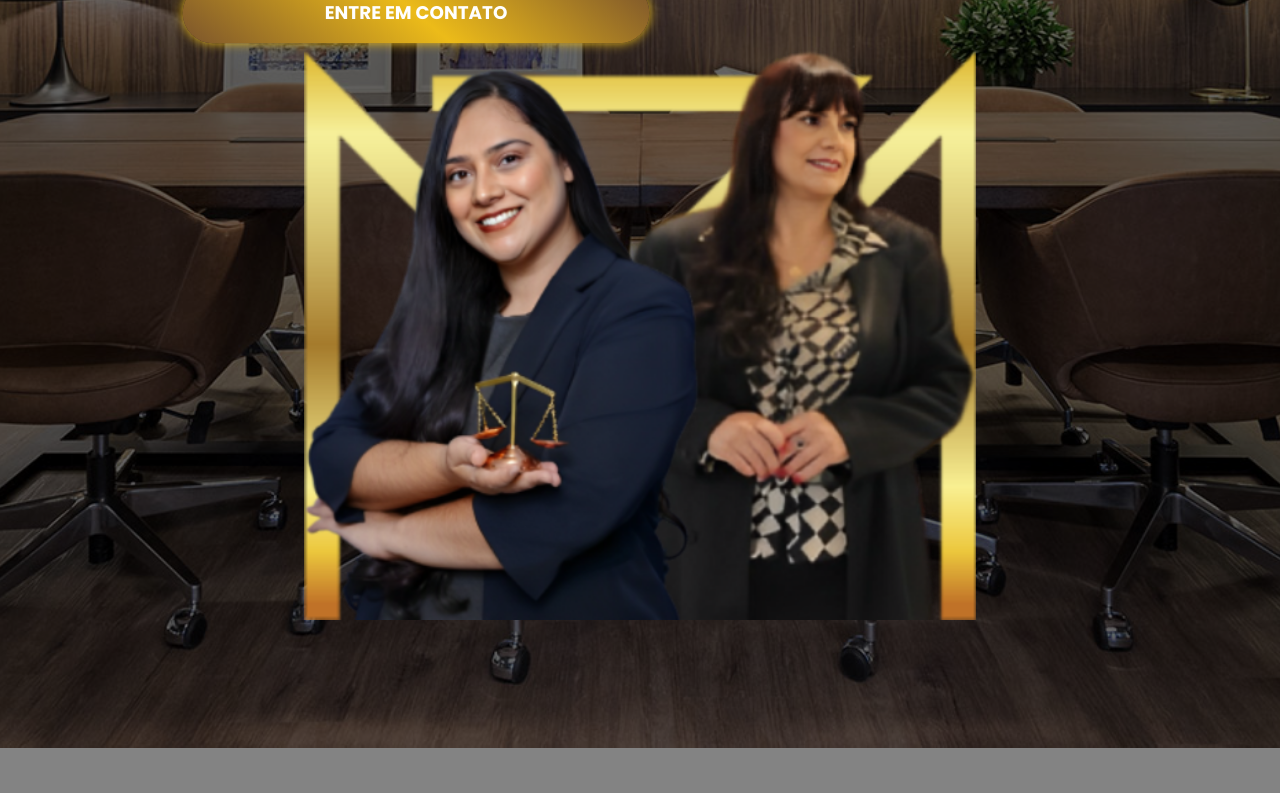
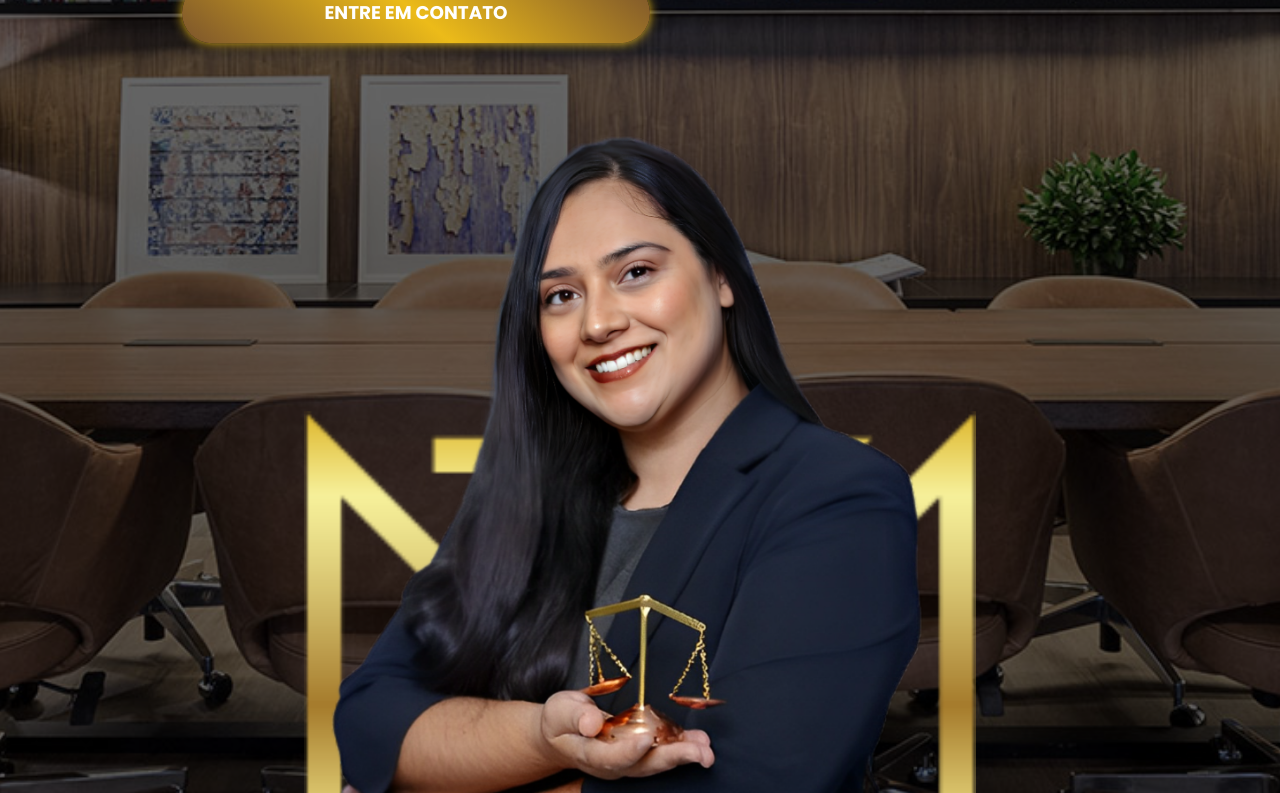
Before and after one commit to superkaruzao/zaneti, a plain HTML site: page index.html in a window 1280 px wide. Shown: the part 764-1557 px from the top of the page. Drawn offline with Linux system fonts and the light colour scheme.

Commit message:
Update index.html

```diff
--- a/index.html
+++ b/index.html
@@ -99,7 +99,7 @@
                 </div>
 
                 <div class="persona">
-                    <img src="./assets/img/personas/personas (2).webp" alt="persona" loading="lazy">
+                    <img src="./assets/img/personas/personas (1).webp" alt="persona" loading="lazy">
                 </div>
             </article>
         </section>
```
